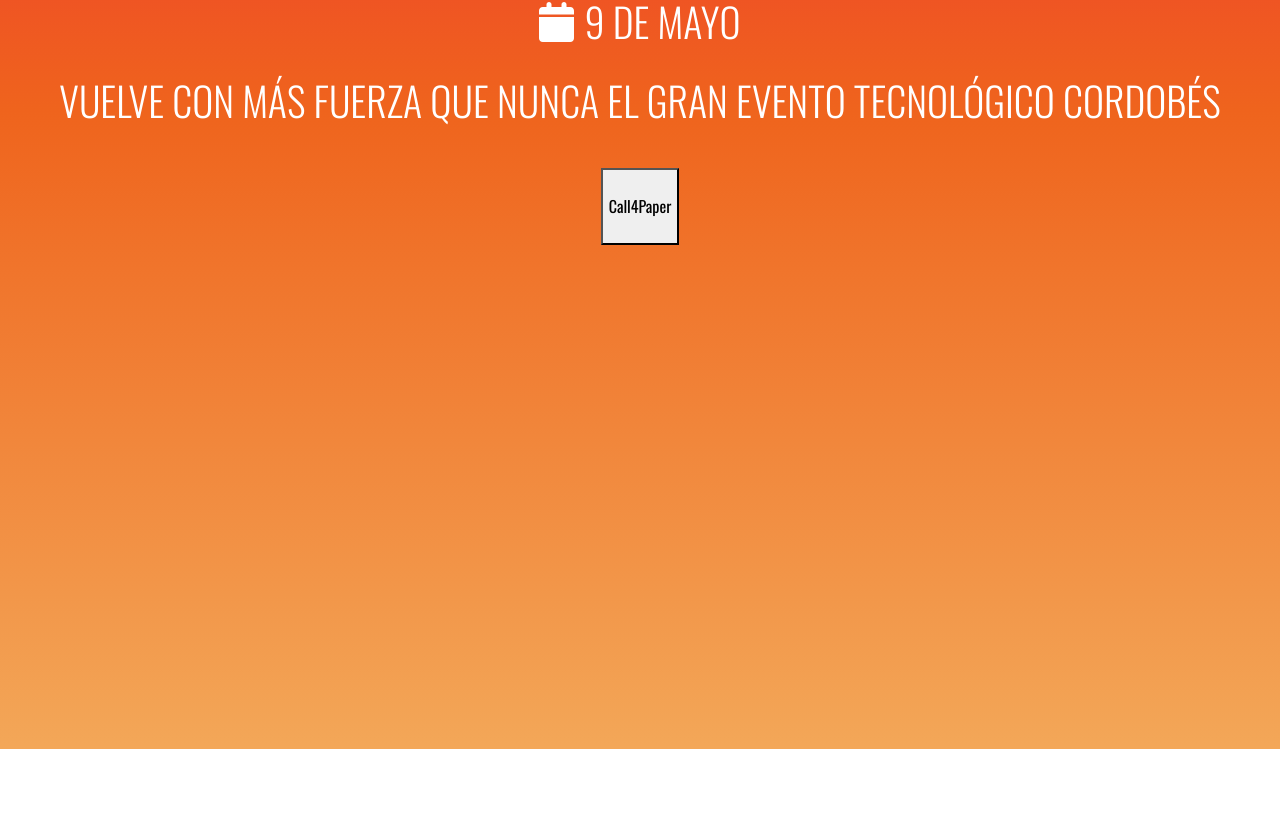
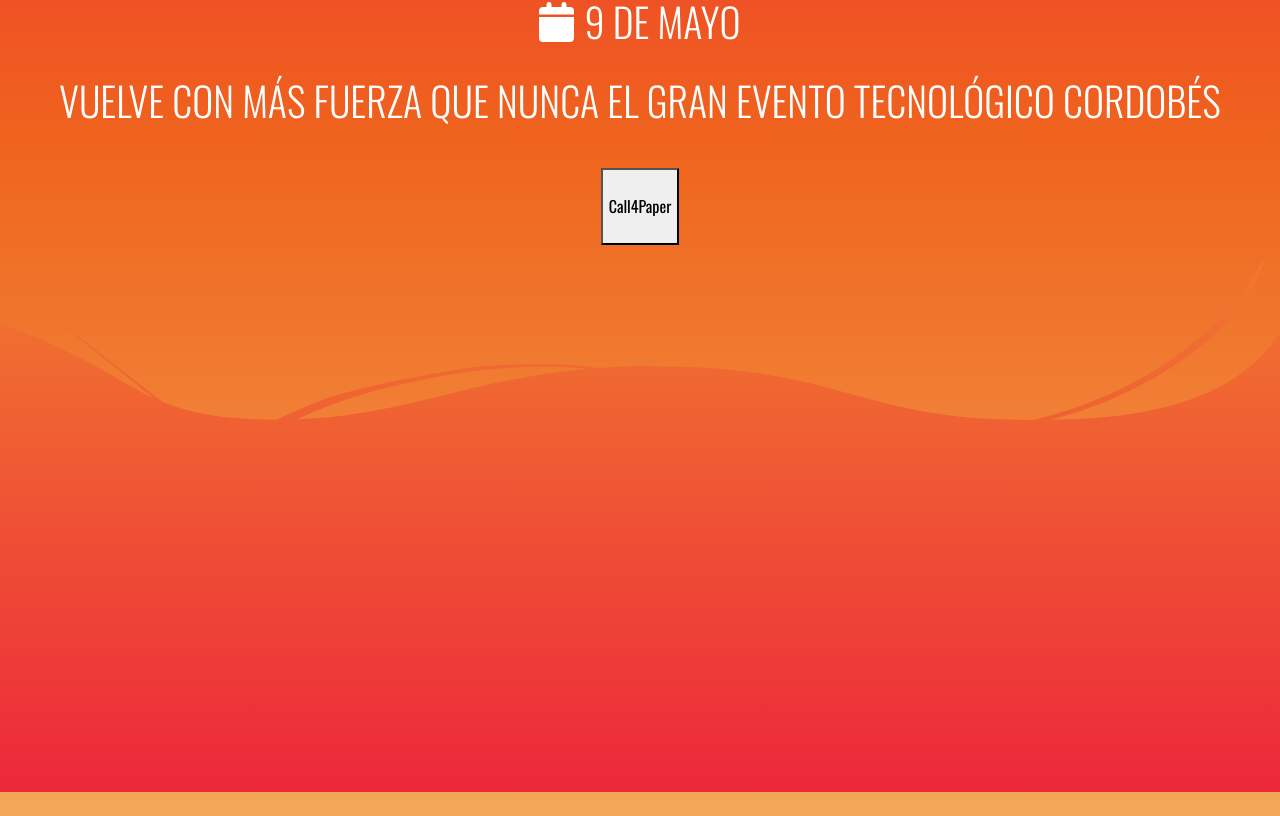
Before and after one commit to aulasoftwarelibre/landingsalmorejotech2025, a React (Vite) app: page / in a window 1280 px wide. Shown: the part 451-1267 px from the top of the page. Before the commit the page ends 1200 px from the top, so only its background shows below. Built offline with nearby package versions, Linux system fonts and the light colour scheme.

Commit message:
feat: Footer background add

```diff
--- a/src/App.css
+++ b/src/App.css
@@ -1,7 +1,7 @@
 
 body {
-    height: 150vh;
+    display: flex;
+    flex-direction: column;
+    min-height: 100%;
     background: linear-gradient(180deg, #5811FF -88.45%, #F02835 9.49%, #EF641D 46.99%, #F3A758 100%);
-
-
 }
--- a/src/App.tsx
+++ b/src/App.tsx
@@ -1,6 +1,7 @@
 import './App.css'
 import Navbar from './components/Navbar/Navbar'
 import Header from './components/Header/Header'
+import Footer from './components/Footer/Footer'
 
 function App() {
 
@@ -8,6 +9,7 @@ function App() {
     <>
       <Navbar/>
       <Header/>
+      <Footer/>
     </>
   )
 }
--- /dev/null
+++ b/src/components/Footer/Footer.module.css
@@ -0,0 +1,5 @@
+.FooterContainer{
+    width: 100%;
+    height: 100%;
+    margin-top: auto;
+}
--- /dev/null
+++ b/src/components/Footer/Footer.tsx
@@ -0,0 +1,10 @@
+import styles from "./Footer.module.css";
+import image from "../../sprites/footer.svg"
+
+export default function Footer() {
+  return (
+    <>
+      <img src={image} className={`${styles.FooterContainer} img-fluid mb-4 `} />
+    </>
+  );
+}
```
Also changed, not shown: src/sprites/footer.svg (added).
